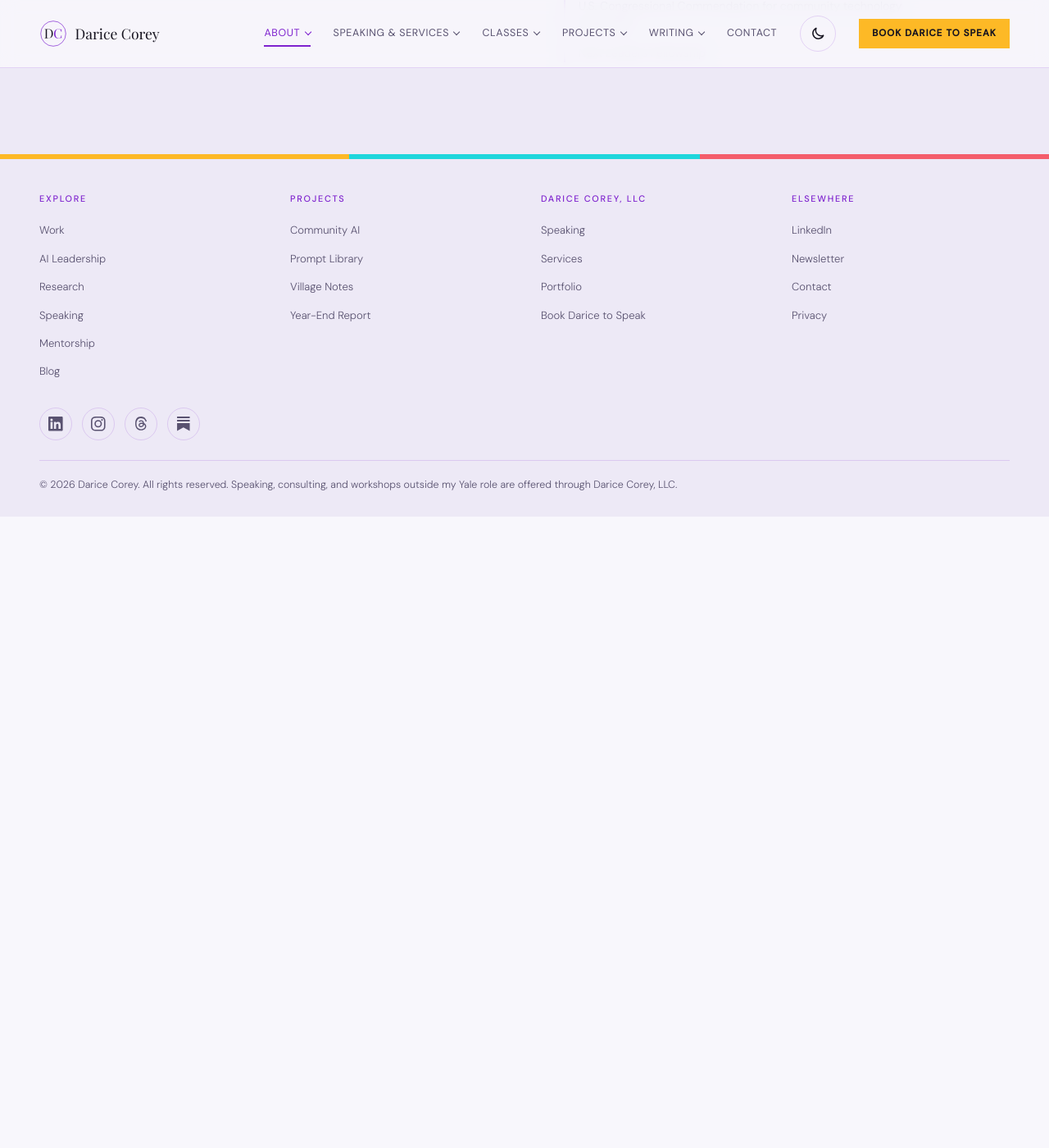
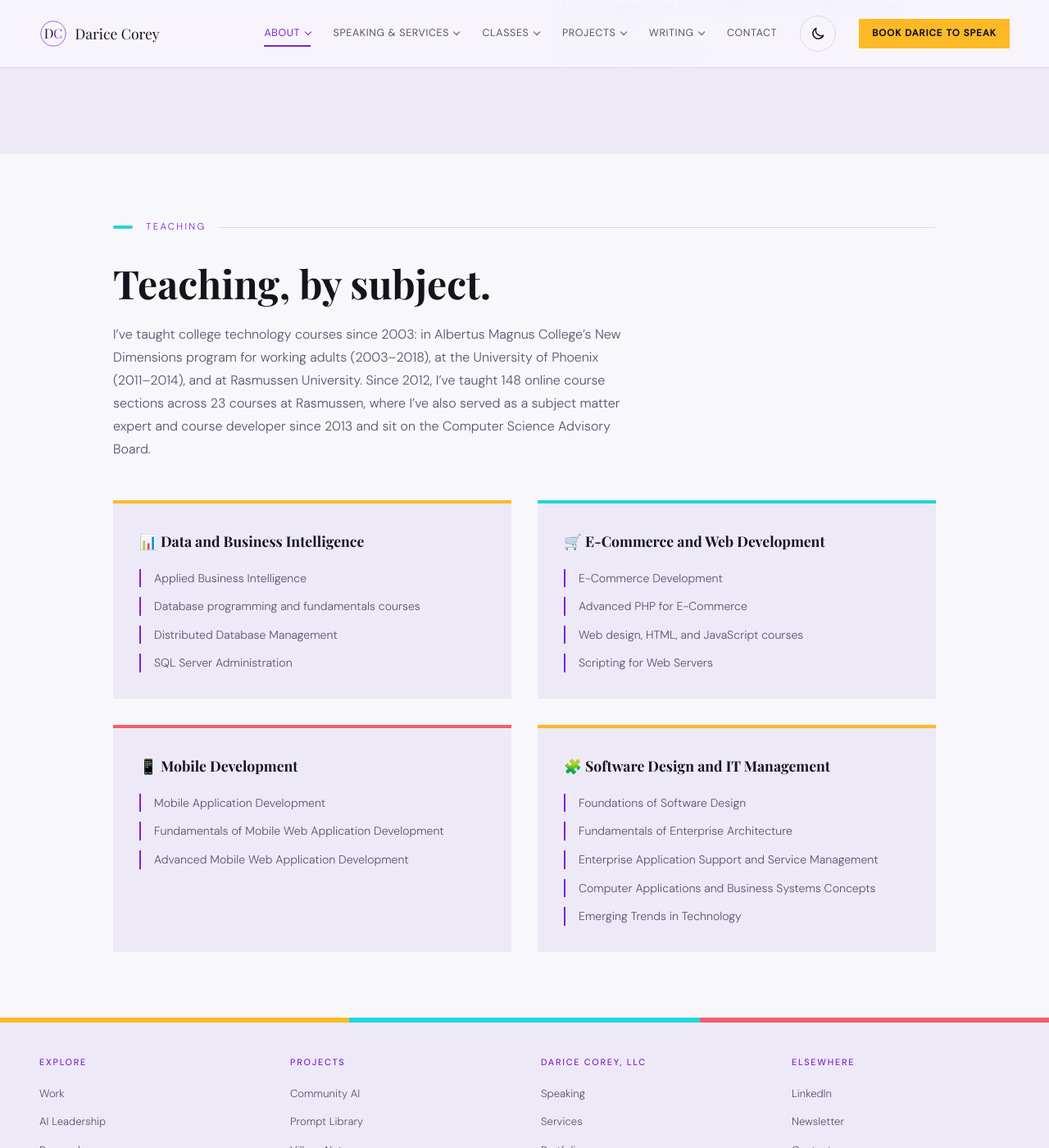
Before and after one commit to dcoreyrasm/dcoreyrasm.github.io, a Jekyll site: the page built from work.html, in a window 1280 px wide and 1400 px high, scrolled down 5486 px. Shown: the whole window at 82% size. Built offline with Jekyll 4.4.1, drawn with Linux system fonts in a browser that asks for light colours; some web fonts are replaced; before the commit the page ends 6116 px from its top, so only the background shows below that.

Commit message:
Add Teaching by subject to Work and update Rasmussen credential
Groups the 23 Rasmussen courses into four subject areas and adds
Albertus Magnus (2003-2018) and University of Phoenix (2011-2014).
Source: Rasmussen My Scheduling record pulled 2026-11-09.

Co-Authored-By: Claude Opus 5.5 <noreply@anthropic.com>
Claude-Session: https://claude.ai/code/session_012t3srzx4bUmYtX2iiqELEL

```diff
--- a/index.html
+++ b/index.html
@@ -284,7 +284,7 @@
               <div class="credential"><div class="credential-dot"></div><div class="credential-text"><strong>AI &amp; Technology Institute Fellow, Fairfield University</strong><span>Charles F. Dolan School of Business · Two-year appointment (2026–2028) developing a community-focused AI literacy program</span></div></div>
               <div class="credential"><div class="credential-dot"></div><div class="credential-text"><strong>Next Leaders Fellow (2024&ndash;2025) &middot; MOR Leaders Program Graduate (2024&ndash;2025)</strong><span>Also Vantage Leadership Lounge (2025) and Emerge at Yale (2022&ndash;2023)</span></div></div>
               <div class="credential"><div class="credential-dot"></div><div class="credential-text"><strong>Pierson College Fellow and Academic Adviser, Yale College</strong><span>Co-chair, Yale College Staff Engagement Advisory Committee</span></div></div>
-              <div class="credential"><div class="credential-dot"></div><div class="credential-text"><strong>Adjunct Faculty, Rasmussen University</strong><span>Computer Science Advisory Board member</span></div></div>
+              <div class="credential"><div class="credential-dot"></div><div class="credential-text"><strong>Adjunct Faculty, Rasmussen University (since 2012)</strong><span>148 online course sections across 23 courses · Subject matter expert and course developer since 2013 · Computer Science Advisory Board member · <a href="/work.html#teaching-heading">Teaching by subject</a></span></div></div>
               <div class="credential"><div class="credential-dot"></div><div class="credential-text"><strong>Founding Member, Advisory Council, The LaRoche Foundation</strong><span>Strategic advisory body supporting the foundation's 0% Tuition Pathway to expand college access with little or no debt</span></div></div>
               <div class="credential"><div class="credential-dot"></div><div class="credential-text"><strong>Webby People's Voice Award (2020) · Lorimer Presidential Award (2024) · Congressional Commendation</strong></div></div>
               <div class="credential"><div class="credential-dot"></div><div class="credential-text"><strong>Certified Lean Six Sigma Yellow Belt</strong><span>Clara M. Robinson Foundation Inc., Institute for Professional Excellence · November 2024</span></div></div>
--- a/work.html
+++ b/work.html
@@ -191,6 +191,52 @@
       </div>
     </section>
 
+    <section aria-labelledby="teaching-heading">
+      <div class="container">
+        <p class="section-label">Teaching</p>
+        <h2 class="section-heading" id="teaching-heading">Teaching, by subject.</h2>
+        <p class="section-sub">I&rsquo;ve taught college technology courses since 2003: in Albertus Magnus College&rsquo;s New Dimensions program for working adults (2003&ndash;2018), at the University of Phoenix (2011&ndash;2014), and at Rasmussen University. Since 2012, I&rsquo;ve taught 148 online course sections across 23 courses at Rasmussen, where I&rsquo;ve also served as a subject matter expert and course developer since 2013 and sit on the Computer Science Advisory Board.</p>
+        <div class="impact-cats">
+          <div class="impact-cat">
+            <h3>📊 Data and Business Intelligence</h3>
+            <ul>
+              <li>Applied Business Intelligence</li>
+              <li>Database programming and fundamentals courses</li>
+              <li>Distributed Database Management</li>
+              <li>SQL Server Administration</li>
+            </ul>
+          </div>
+          <div class="impact-cat">
+            <h3>🛒 E-Commerce and Web Development</h3>
+            <ul>
+              <li>E-Commerce Development</li>
+              <li>Advanced PHP for E-Commerce</li>
+              <li>Web design, HTML, and JavaScript courses</li>
+              <li>Scripting for Web Servers</li>
+            </ul>
+          </div>
+          <div class="impact-cat">
+            <h3>📱 Mobile Development</h3>
+            <ul>
+              <li>Mobile Application Development</li>
+              <li>Fundamentals of Mobile Web Application Development</li>
+              <li>Advanced Mobile Web Application Development</li>
+            </ul>
+          </div>
+          <div class="impact-cat">
+            <h3>🧩 Software Design and IT Management</h3>
+            <ul>
+              <li>Foundations of Software Design</li>
+              <li>Fundamentals of Enterprise Architecture</li>
+              <li>Enterprise Application Support and Service Management</li>
+              <li>Computer Applications and Business Systems Concepts</li>
+              <li>Emerging Trends in Technology</li>
+            </ul>
+          </div>
+        </div>
+      </div>
+    </section>
+
   </main>
 
   <footer role="contentinfo">
```
